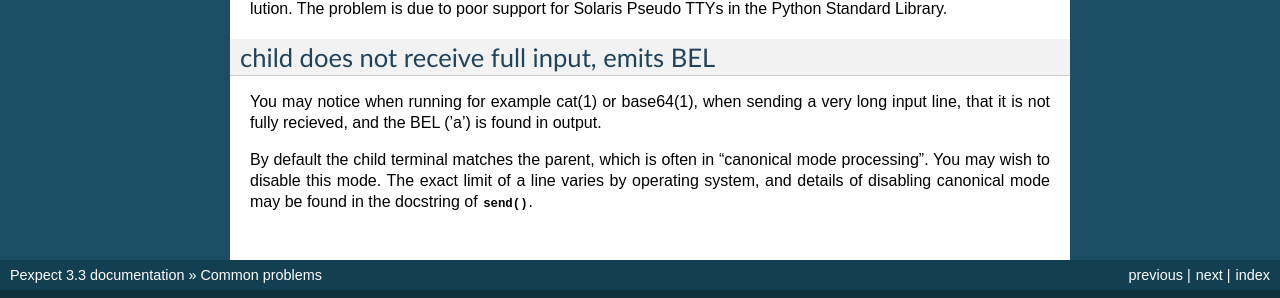
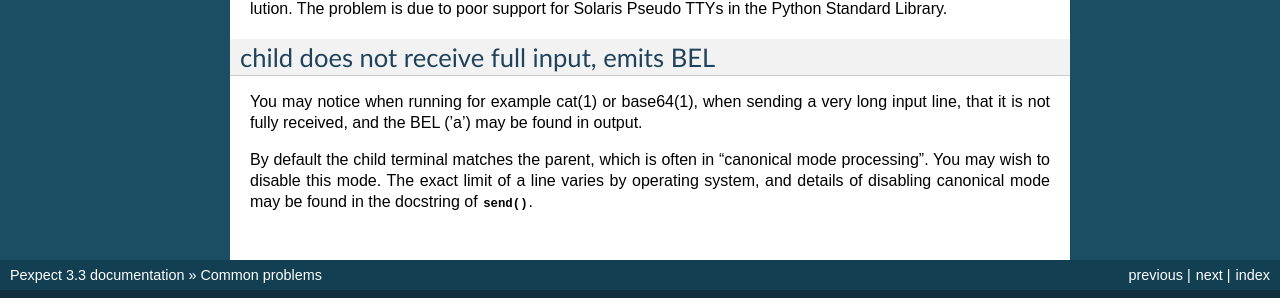
Before and after one commit to pexpect/pexpect, a Sphinx documentation site: the page built from doc/commonissues.rst, in a window 1280 px wide. Shown: the part 1717-2015 px from the top of the page. Built offline with Sphinx 7.4.7, drawn with Linux system fonts in a browser that asks for light colours.

Commit message:
Seemingly, linux only BEL's on echo=True

```diff
--- a/doc/commonissues.rst
+++ b/doc/commonissues.rst
@@ -106,8 +106,8 @@ child does not receive full input, emits BEL
 --------------------------------------------
 
 You may notice when running for example cat(1) or base64(1), when sending a
-very long input line, that it is not fully recieved, and the BEL ('\a') is
-found in output.
+very long input line, that it is not fully received, and the BEL ('\a') may
+be found in output.
 
 By default the child terminal matches the parent, which is often in "canonical
 mode processing". You may wish to disable this mode. The exact limit of a line
```
Also changed, not shown: 1 other file.
